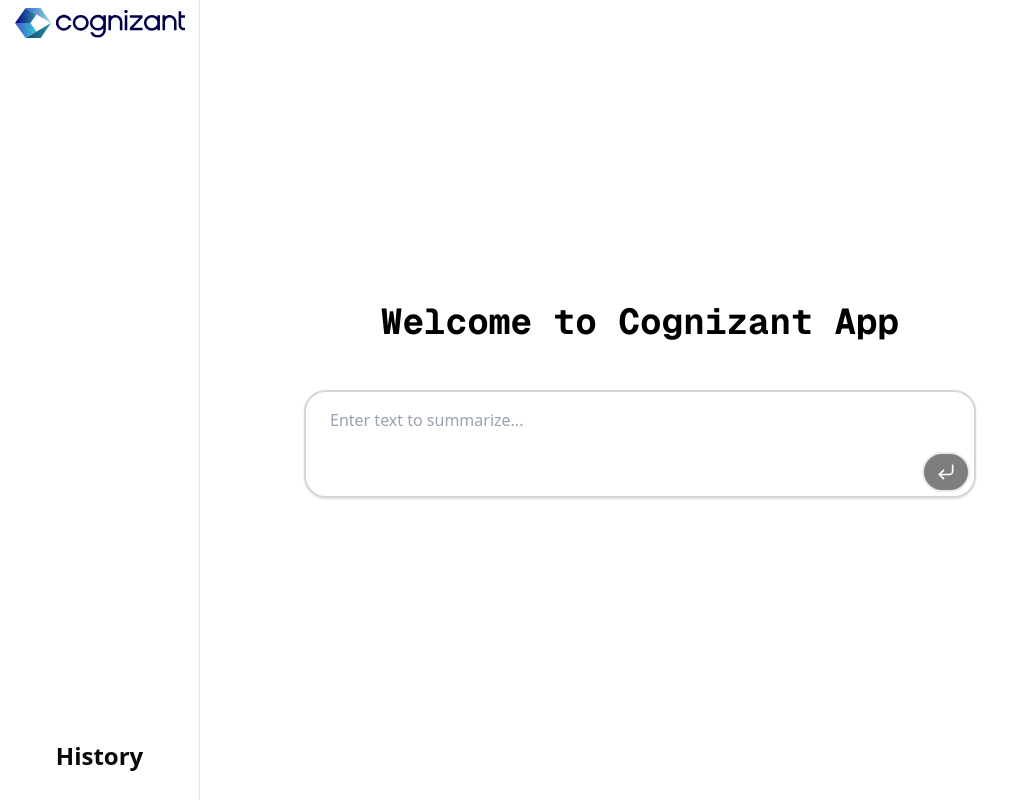
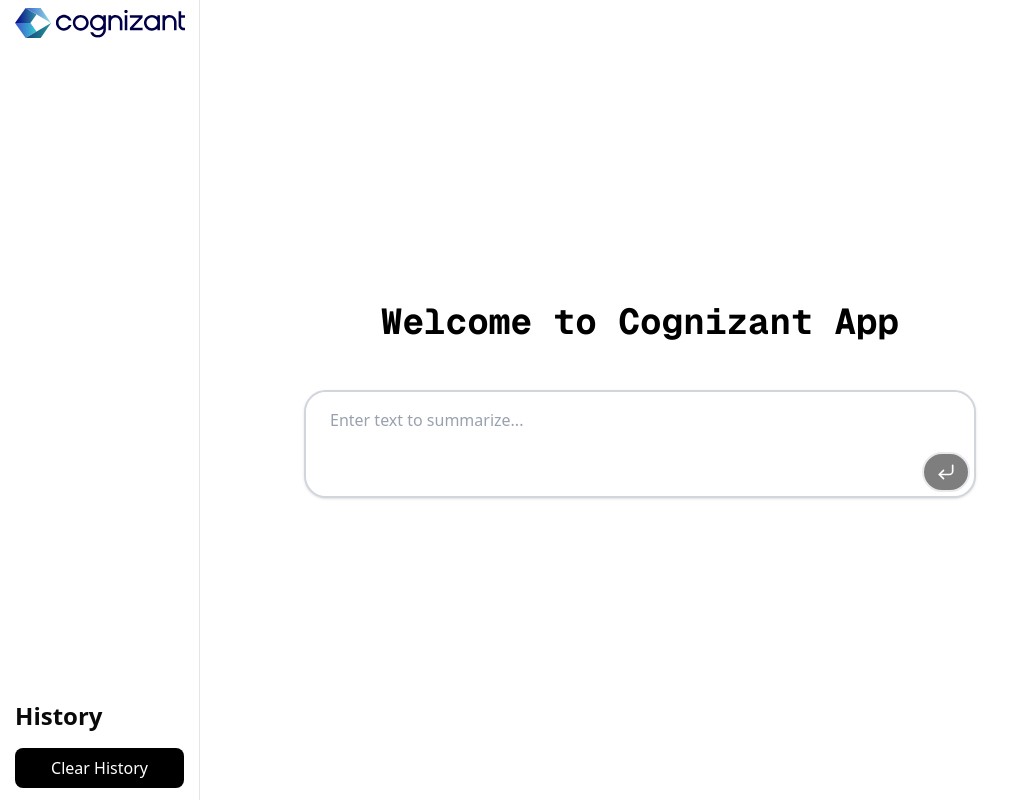
Before and after one commit to YounessBrunno/Cognizant-simple-app, a Next.js app: page / in a window 1280 px wide. Shown: the whole page, without its empty margins (0-1024 px from the left). Built offline with nearby package versions, Linux system fonts and the light colour scheme.

Commit message:
feat: went with localStorage for simplicity, added HistoryPanel component and add Clear History button

```diff
--- a/features/summarizer/components/HistoryPanel.jsx
+++ b/features/summarizer/components/HistoryPanel.jsx
@@ -1,11 +1,9 @@
-import React from 'react'
 
-function HistoryPanel() {
+export default function HistoryPanel() {
   return (
     <div>
       <h2 className="text-2xl font-bold mb-4">History</h2>
+      <button className="w-full bg-black text-white py-2 px-9 rounded-md hover:bg-black/20 transition">Clear History</button>
     </div>
   )
 }
-
-export default HistoryPanel
```
